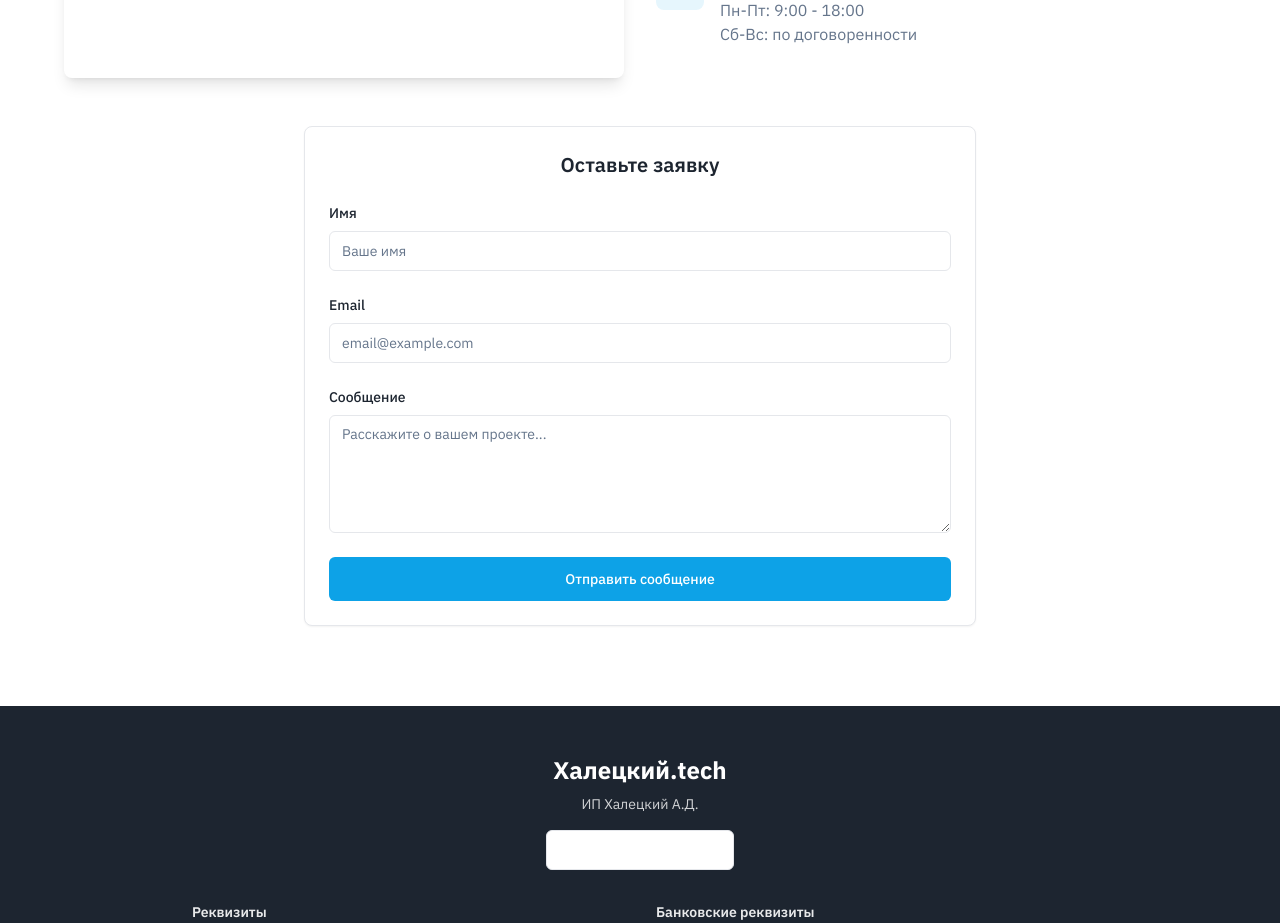
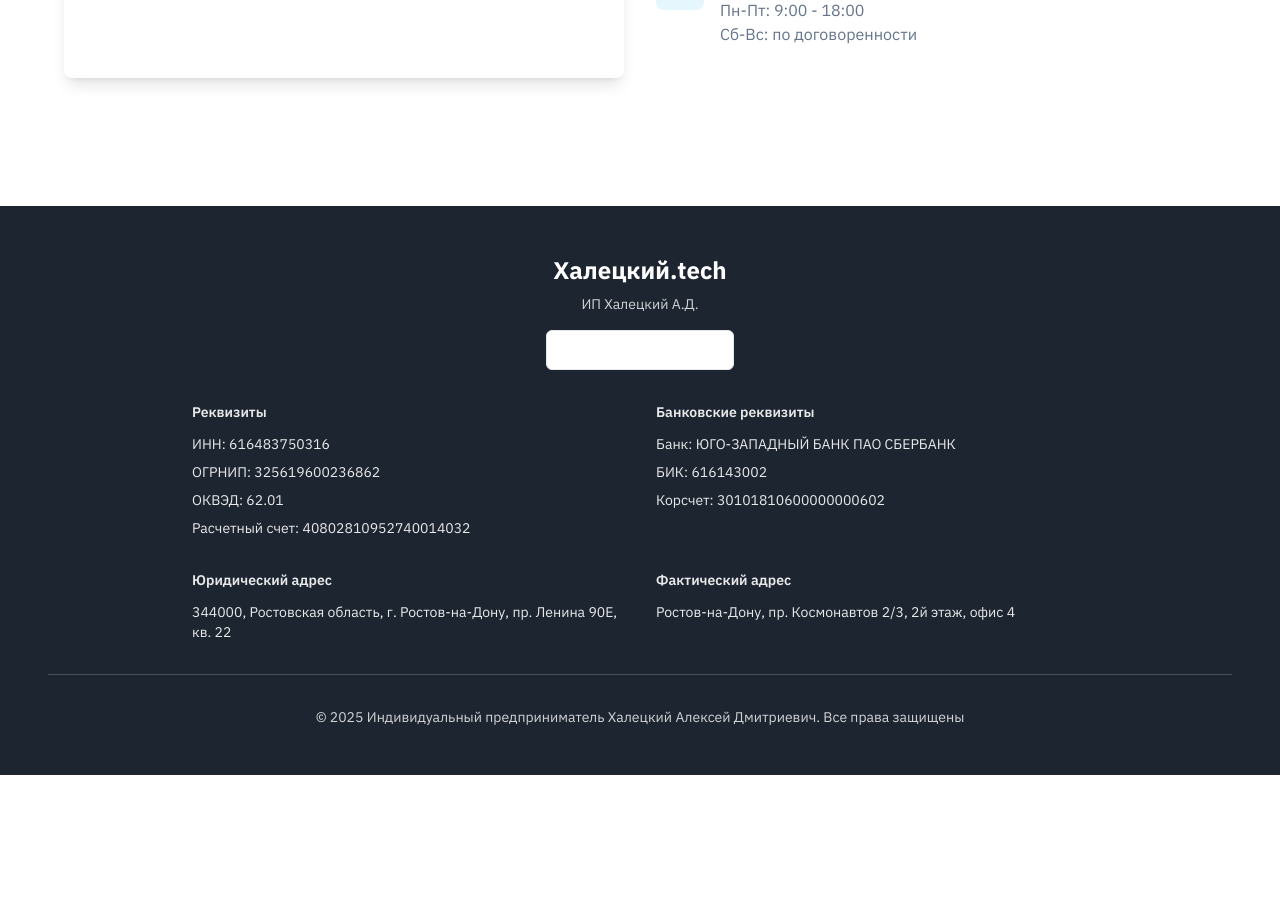
Before and after one commit to pr-poehali-dev/smart-transport-system, a React (Vite) app: page / in a window 1280 px wide. Shown: the part 2780-3703 px from the top of the page. After the commit the page ends 3555 px from the top, so only its background shows below. Built offline with nearby package versions, Linux system fonts and the light colour scheme.

Commit message:
Удаление формы заявки

```diff
--- a/src/pages/Index.tsx
+++ b/src/pages/Index.tsx
@@ -1,12 +1,8 @@
-import { useState } from 'react';
 import { Button } from '@/components/ui/button';
 import { Card, CardContent, CardDescription, CardHeader, CardTitle } from '@/components/ui/card';
-import { Input } from '@/components/ui/input';
-import { Textarea } from '@/components/ui/textarea';
 import Icon from '@/components/ui/icon';
 
 const Index = () => {
-  const [formData, setFormData] = useState({ name: '', email: '', message: '' });
 
   const scrollToSection = (id: string) => {
     document.getElementById(id)?.scrollIntoView({ behavior: 'smooth' });
@@ -47,12 +43,6 @@ const Index = () => {
       tech: 'AWS, Kubernetes, Terraform'
     }
   ];
-
-  const handleSubmit = (e: React.FormEvent) => {
-    e.preventDefault();
-    console.log('Form submitted:', formData);
-    setFormData({ name: '', email: '', message: '' });
-  };
 
   const downloadRequisites = () => {
     const requisites = `
@@ -272,46 +262,6 @@ E-mail: alexeychal@gmail.com
               </div>
             </div>
           </div>
-
-          <Card className="max-w-2xl mx-auto">
-            <CardContent className="pt-6">
-              <h3 className="text-xl font-semibold mb-6 text-center">Оставьте заявку</h3>
-              <form onSubmit={handleSubmit} className="space-y-6">
-                <div>
-                  <label className="text-sm font-medium mb-2 block">Имя</label>
-                  <Input
-                    placeholder="Ваше имя"
-                    value={formData.name}
-                    onChange={(e) => setFormData({...formData, name: e.target.value})}
-                    required
-                  />
-                </div>
-                <div>
-                  <label className="text-sm font-medium mb-2 block">Email</label>
-                  <Input
-                    type="email"
-                    placeholder="email@example.com"
-                    value={formData.email}
-                    onChange={(e) => setFormData({...formData, email: e.target.value})}
-                    required
-                  />
-                </div>
-                <div>
-                  <label className="text-sm font-medium mb-2 block">Сообщение</label>
-                  <Textarea
-                    placeholder="Расскажите о вашем проекте..."
-                    rows={5}
-                    value={formData.message}
-                    onChange={(e) => setFormData({...formData, message: e.target.value})}
-                    required
-                  />
-                </div>
-                <Button type="submit" className="w-full" size="lg">
-                  Отправить сообщение
-                </Button>
-              </form>
-            </CardContent>
-          </Card>
         </div>
       </section>
 
```
